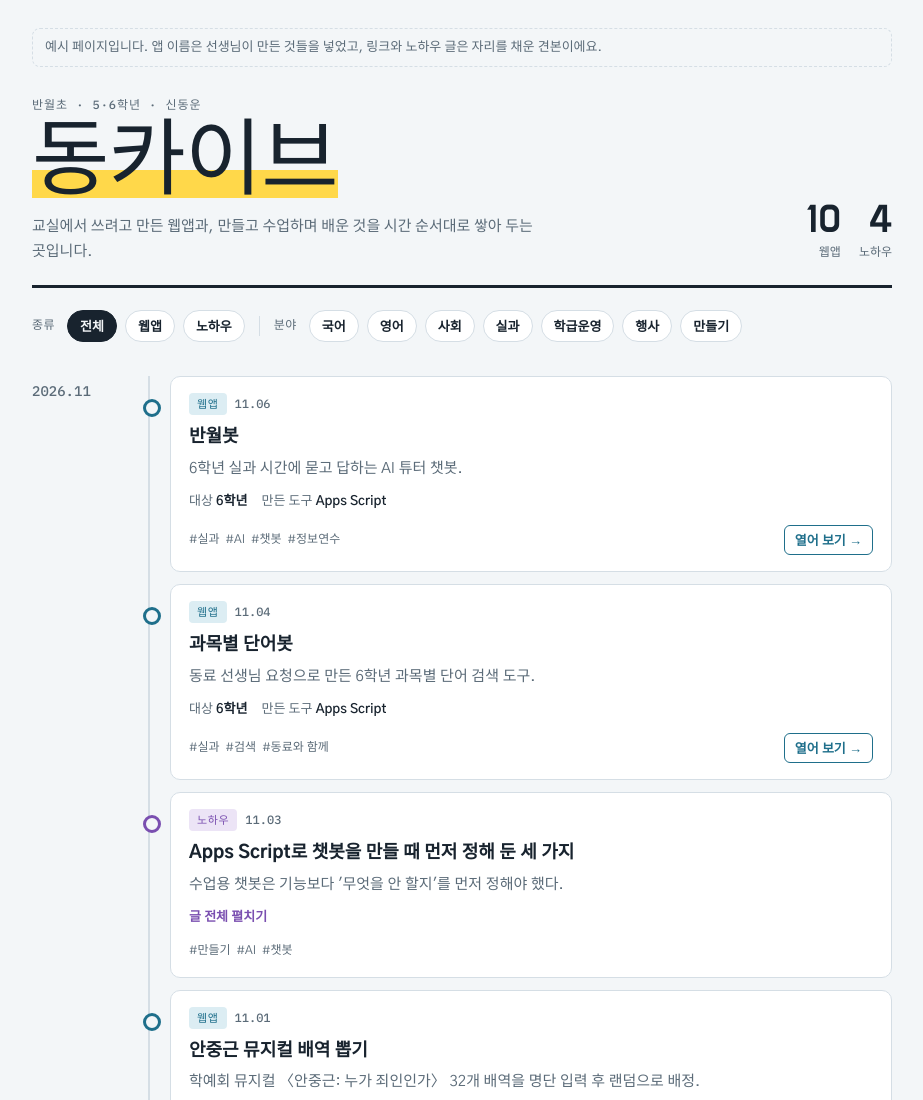
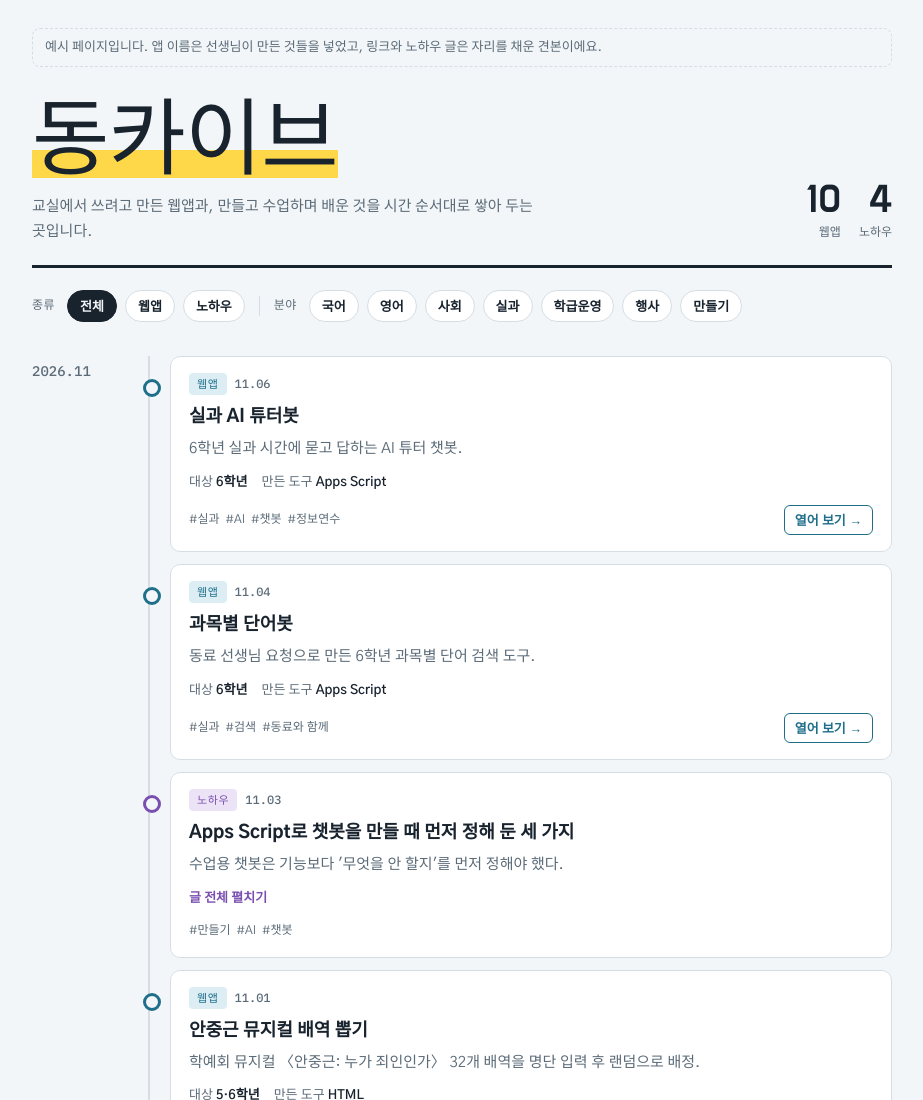
Before and after one commit to wooni-teacher/dongkive, a plain HTML site: page index.html in a window 1280 px wide. Shown: the top 1100 px of the page, without its empty margins (178-1101 px from the left). Drawn offline with Linux system fonts and the light colour scheme.

Commit message:
이름·소속 표시 빼기
Co-Authored-By: Claude Opus 5.5 <noreply@anthropic.com>
Claude-Session: https://claude.ai/code/session_019tFgyFXkuh4juivJ8sR1nZ

```diff
--- a/index.html
+++ b/index.html
@@ -3,7 +3,7 @@
 <head>
 <meta charset="utf-8">
 <meta name="viewport" content="width=device-width, initial-scale=1, viewport-fit=cover">
-<meta name="description" content="신동운 선생님이 교실에서 쓰려고 만든 웹앱과 수업 노하우를 모아 두는 기록장">
+<meta name="description" content="교실에서 쓰려고 만든 웹앱과 수업 노하우를 모아 두는 기록장">
 <style>[hidden]{display:none!important}body{margin:0}</style>
 <title>동카이브</title>
 <link rel="preconnect" href="https://fonts.googleapis.com">
@@ -104,7 +104,6 @@ footer{margin-top:56px;padding-top:16px;border-top:1px solid var(--line);font-si
 
   <header>
     <div>
-      <div class="eyebrow">반월초 · 5·6학년 · 신동운</div>
       <h1><span class="hl">동카이브</span></h1>
       <p class="intro">교실에서 쓰려고 만든 웹앱과, 만들고 수업하며 배운 것을 시간 순서대로 쌓아 두는 곳입니다.</p>
     </div>
@@ -126,7 +125,7 @@ footer{margin-top:56px;padding-top:16px;border-top:1px solid var(--line);font-si
    kind: "app"(웹앱) 또는 "note"(노하우)
    subject: 국어 · 영어 · 사회 · 실과 · 학급운영 · 행사 · 만들기 */
 const RECORDS = [
-  {kind:"app", date:"2026-11-06", subject:"실과", title:"반월봇",
+  {kind:"app", date:"2026-11-06", subject:"실과", title:"실과 AI 튜터봇",
    desc:"6학년 실과 시간에 묻고 답하는 AI 튜터 챗봇.",
    grade:"6학년", tool:"Apps Script", tags:["AI","챗봇","정보연수"], url:"#"},
   {kind:"app", date:"2026-11-04", subject:"실과", title:"과목별 단어봇",
@@ -135,7 +134,7 @@ const RECORDS = [
   {kind:"note", date:"2026-11-03", subject:"만들기", title:"Apps Script로 챗봇을 만들 때 먼저 정해 둔 세 가지",
    desc:"수업용 챗봇은 기능보다 '무엇을 안 할지'를 먼저 정해야 했다.",
    tags:["AI","챗봇"],
-   body:`<p>(예시 글) 반월봇을 만들며 처음부터 정해 두니 편했던 것들입니다.</p>
+   body:`<p>(예시 글) AI 튜터봇을 만들며 처음부터 정해 두니 편했던 것들입니다.</p>
    <ol><li><b>답을 바로 주지 않기</b>: 힌트 → 질문 → 정답 순서로.</li>
    <li><b>범위 정하기</b>: 단원 밖 질문은 정중하게 돌려보내기.</li>
    <li><b>기록 남기기</b>: 학생이 자주 묻는 질문을 시트에 쌓아 다음 수업에 반영.</li></ol>`},
```
